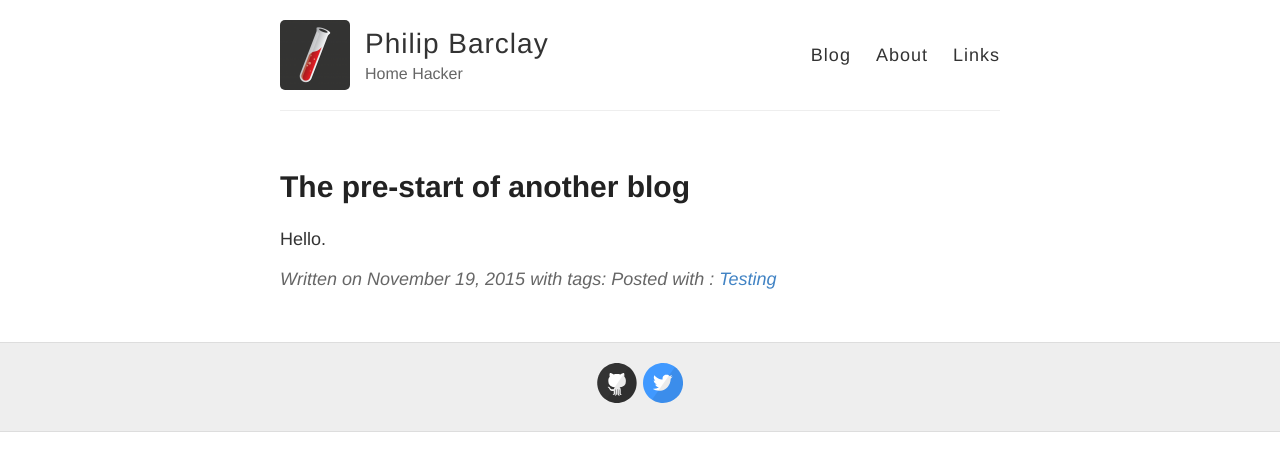
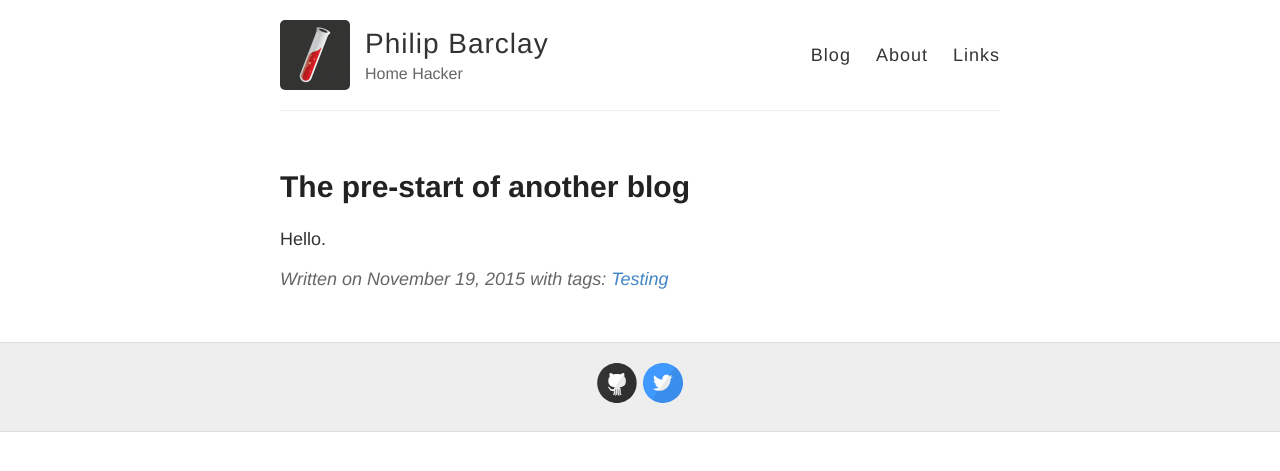
Before and after one commit to claybar/claybar.github.io, a Jekyll site: the page built from _posts/2015-11-19-Hello-World.md, in a window 1280 px wide. Shown: the top 471 px of the page. Built offline with Jekyll 4.4.1, drawn with Linux system fonts in a browser that asks for light colours; Markdown is read by kramdown in place of the engine named in the settings; comment, search, counter and statistics services are not loaded.

Commit message:
Tweaked date & tag footer

```diff
--- a/_layouts/post.html
+++ b/_layouts/post.html
@@ -4,7 +4,7 @@
 
 {% assign post = page %}
 {% if post.tags.size > 0 %}
-    {% capture tags_content %}Posted with {% if post.tags.size == 1 %}<i class="fa fa-tag"></i>{% else %}<i class="fa fa-tags"></i>{% endif %}: {% endcapture %}
+    {% capture tags_content %}{% if post.tags.size == 1 %}<i class="fa fa-tag"></i>{% else %}<i class="fa fa-tags"></i>{% endif %}{% endcapture %}
     {% for post_tag in post.tags %}
         {% for data_tag in site.data.tags %}
             {% if data_tag.slug == post_tag %}
@@ -20,7 +20,6 @@
     {% assign tags_content = '' %}
 {% endif %}
 
-
 <article class="post">
   <h1>{{ page.title }}</h1>
 
```
